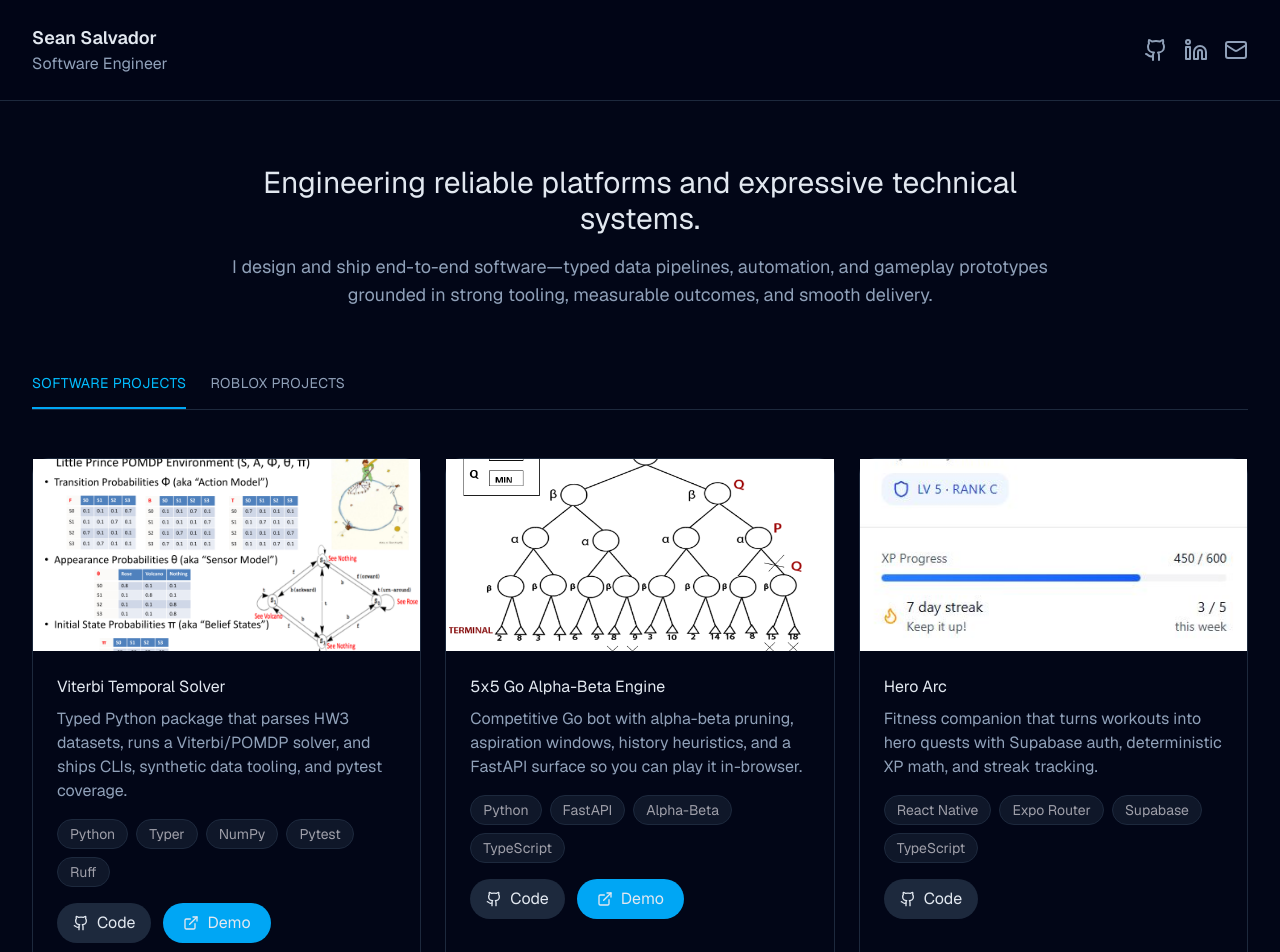
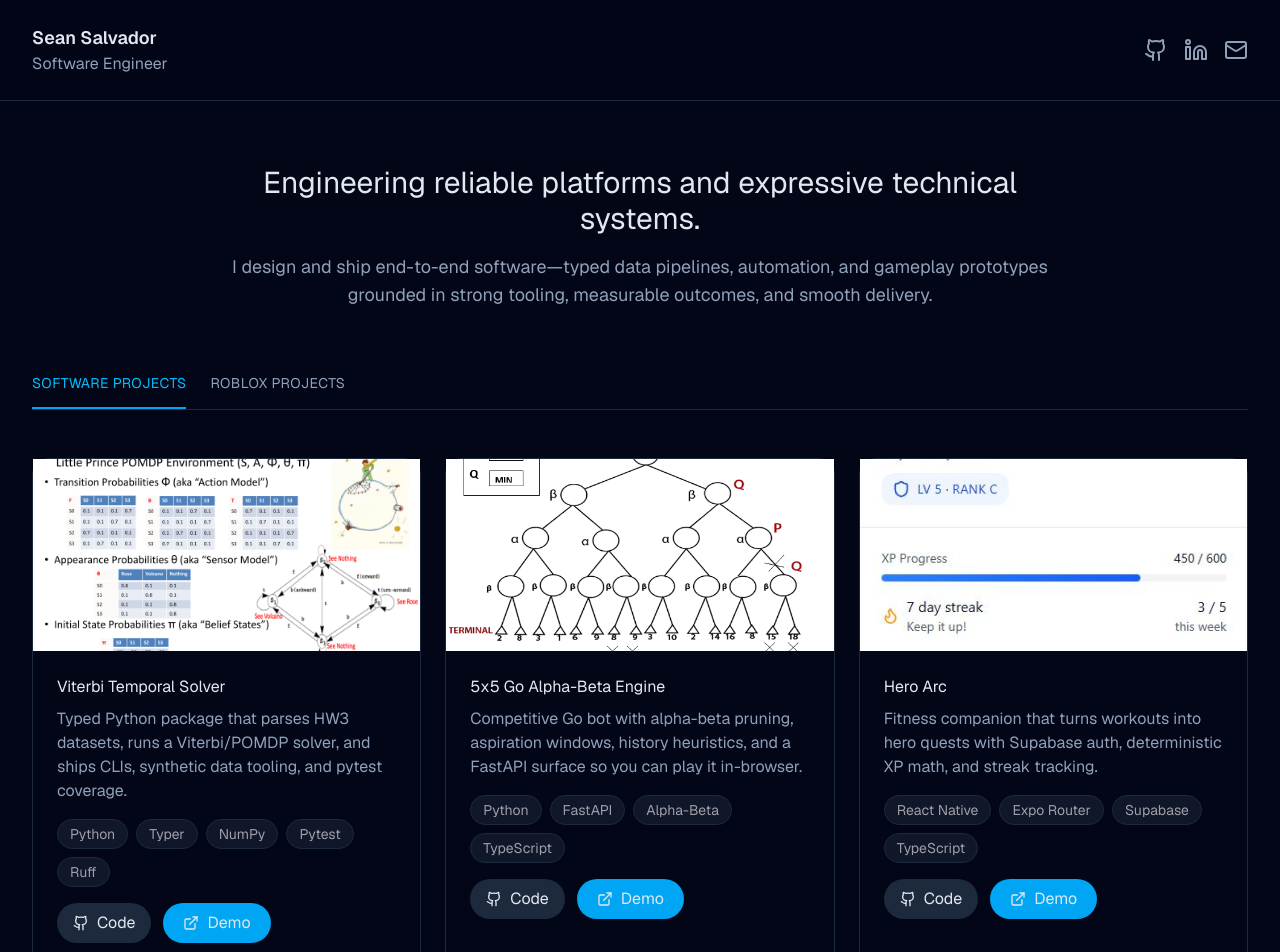
Before and after one commit to seansalv/seansalv.github.io, a Next.js app in the folder web/: page / in a window 1280 px wide. Shown: the top 952 px of the page. Built offline with nearby package versions, Linux system fonts and the light colour scheme.

Commit message:
added hero arc demo link

```diff
--- a/web/app/page.tsx
+++ b/web/app/page.tsx
@@ -32,6 +32,7 @@ const softwareProjects: ProjectCardProps[] = [
     image: "/assets/hero-arc.JPG",
     technologies: ["React Native", "Expo Router", "Supabase", "TypeScript"],
     github: "https://github.com/seansalv/Fitness-App",
+    demo: "https://fitness-app-web-sage.vercel.app/",
   },
   {
     title: "Shift Auto-Scheduler",
```
